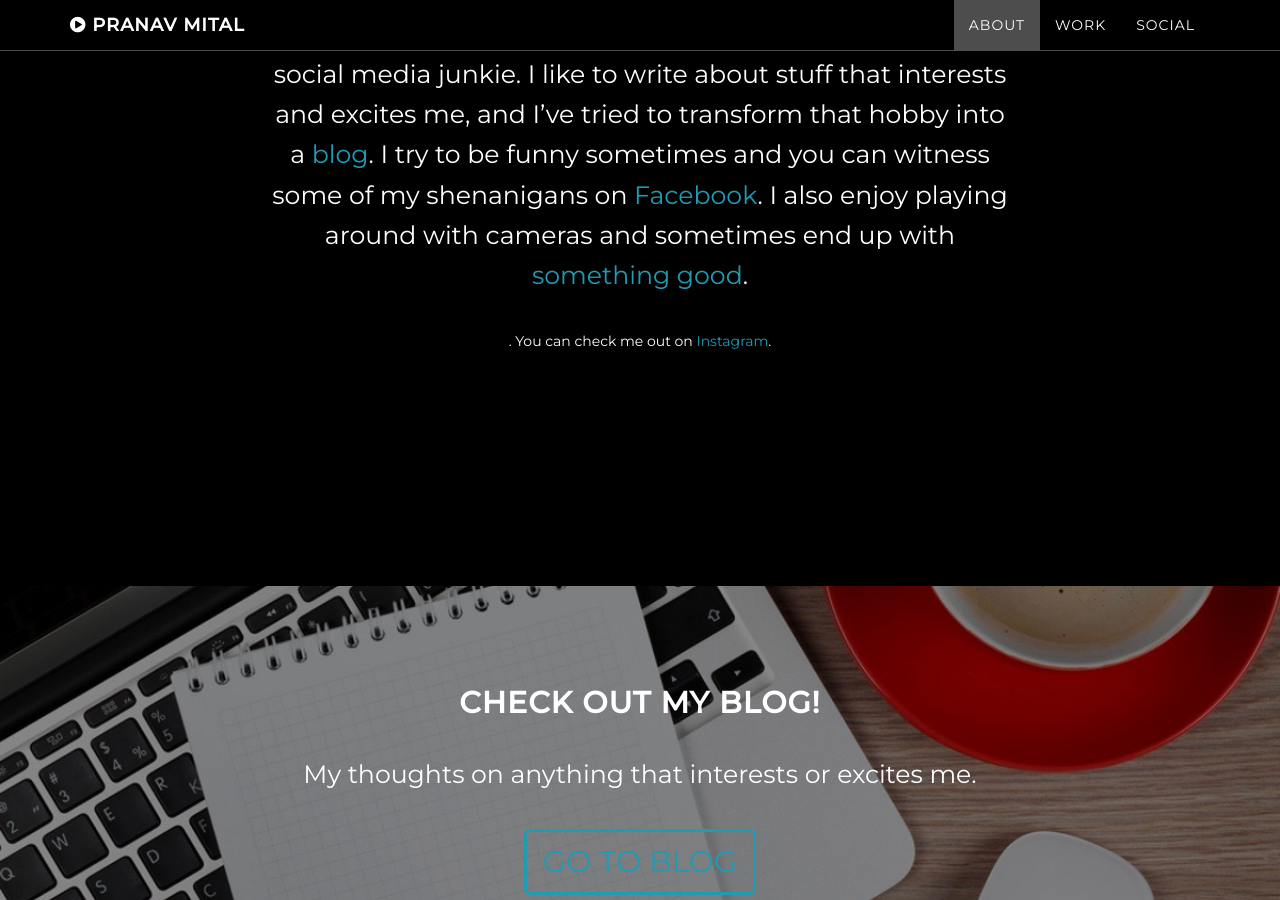
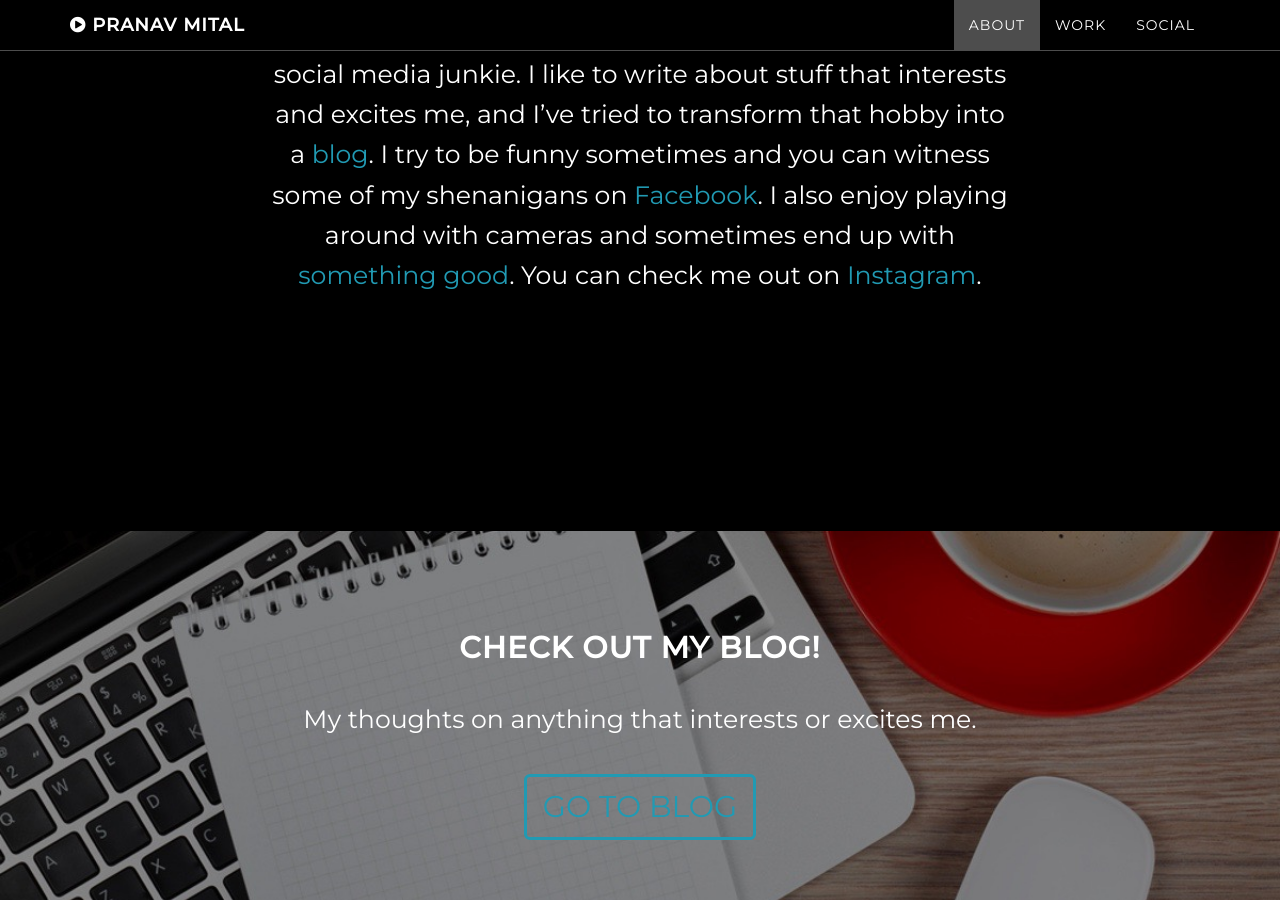
Before and after one commit to pranavmital/pranavmital.github.io, a Jekyll site: the page built from index.html, in a window 1280 px wide and 900 px high, scrolled down 1540 px. Built offline with Jekyll 4.4.1, drawn with Linux system fonts in a browser that asks for light colours.

Commit message:
idk whats wrong

```diff
--- a/_includes/about.html
+++ b/_includes/about.html
@@ -14,7 +14,7 @@
                 <p style="
                 text-align: center;
                 ">I’m a high school student based in India. I take great interest in technology, football and atrocious comedy. I’m a social media junkie. I like to write about stuff that interests and excites me, and I’ve tried to transform that hobby into a <a href="http://blog.pranavmital.com/">blog</a>. I try to be funny sometimes and you can witness some of my shenanigans on <a href="https://www.facebook.com/realpranav">Facebook</a>. I also enjoy playing around with cameras and sometimes end up with <a href="http://photoblog.pranavmital.com/">something good</a>.
-				</p>. You can check me out on <a href="https://www.instagram.com/pranavmital/">Instagram</a>.
+				You can check me out on <a href="https://www.instagram.com/pranavmital/">Instagram</a>.
 				</p>
             </div>
         </div>
```
